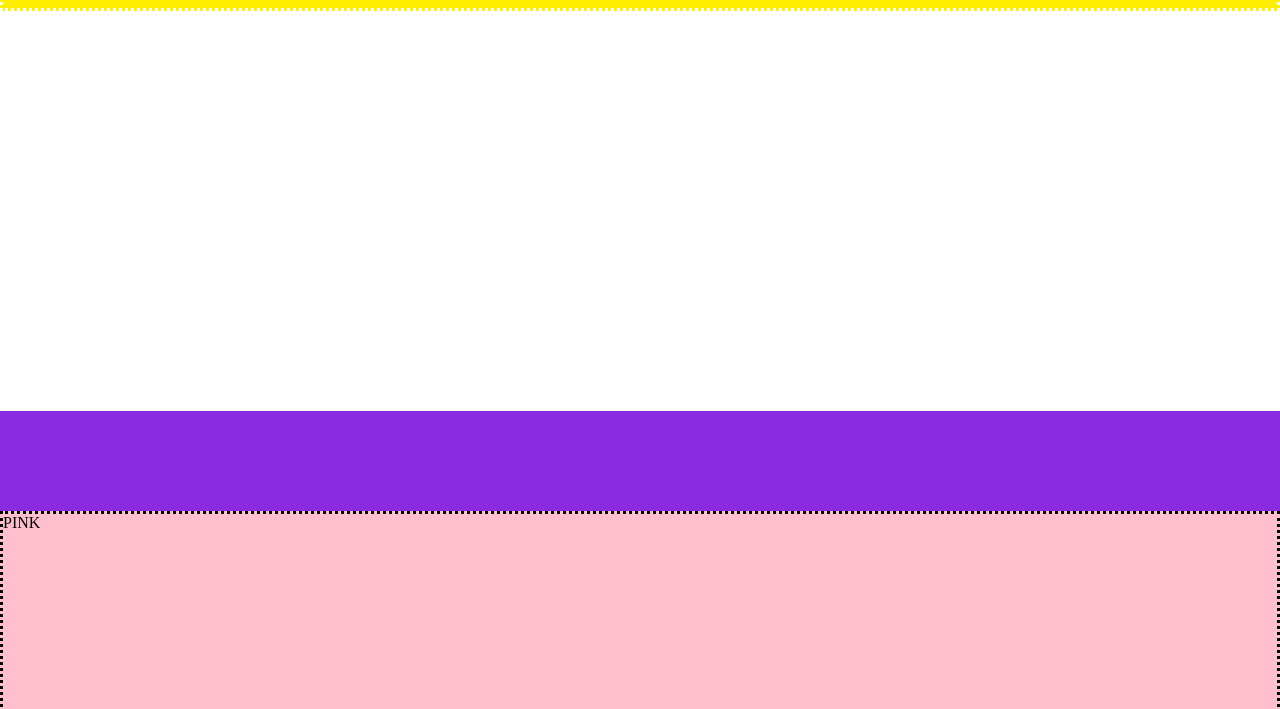
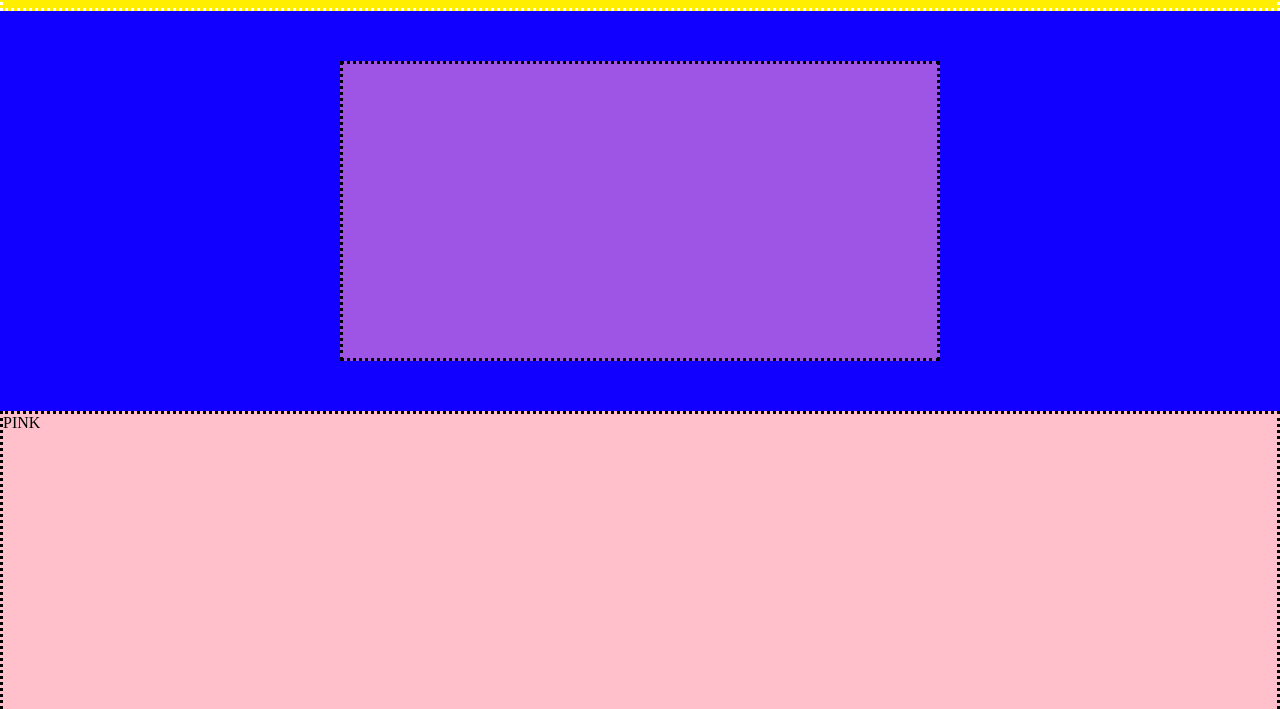
Before and after one commit to noemimassucco/htmlcss-struttura-discord, a plain HTML site: page index.html in a window 1280 px wide. Shown: the part 89-798 px from the top of the page. Drawn offline with Linux system fonts and the light colour scheme.

Commit message:
Eseguito primo layout - .box-violet

```diff
--- a/index.html
+++ b/index.html
@@ -19,8 +19,9 @@
       </h2>
     </nav>
     </div>
-    <div class="bg-white"> </div>
-    <section class="box-violet"> </section>
+    <div class="blue">
+    <section class="box-violet border-style-dotted"> </section>
+    </div>
     <div class="box-pink"> </div>
     <div class="pink border-style-dotted"> PINK </div>
     <div class="blue border-style-dotted"> BLUE </div>
--- a/style.css
+++ b/style.css
@@ -39,28 +39,42 @@ footer {
        border-style: dotted;
        }
 
+
 .bg-white{
- background-color: rgb(255, 255, 255);
-   height: 400px
- }
+  background-color: white;
+  height: 400px;
+  display: flex;
+  justify-content: center;
+  align-items: center;
+
+}
+
 .pink{
   background-color: pink;
    height: 400px
   }
 .blue{
-  background-color: blue;
+  background-color: rgb(17, 0, 255);
   height: 400px;
+  display: flex;
+  justify-content: center;
+  align-items: center;
 }
-.grey
 
 .bg-white{
   background-color: white;
-  height: 400px}
+  height: 400px;
+  display: flex;
+  justify-content: center;
+  align-items: center;
+
+}
 
 .box-violet {
-  background-color: blueviolet;
-  height: 100px;
-  display: flex;
-  justify-content: center;
-  gap: 1;
+  background-color: rgb(158, 84, 228);
+  height: 300px;
+  width: 600px;
+
+
+
 }
```
